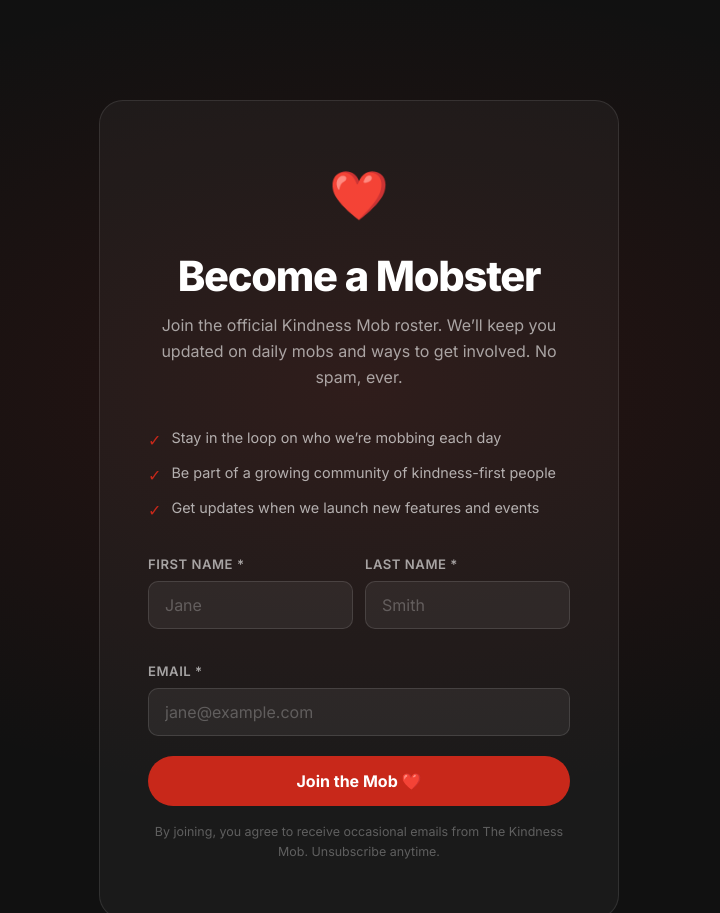
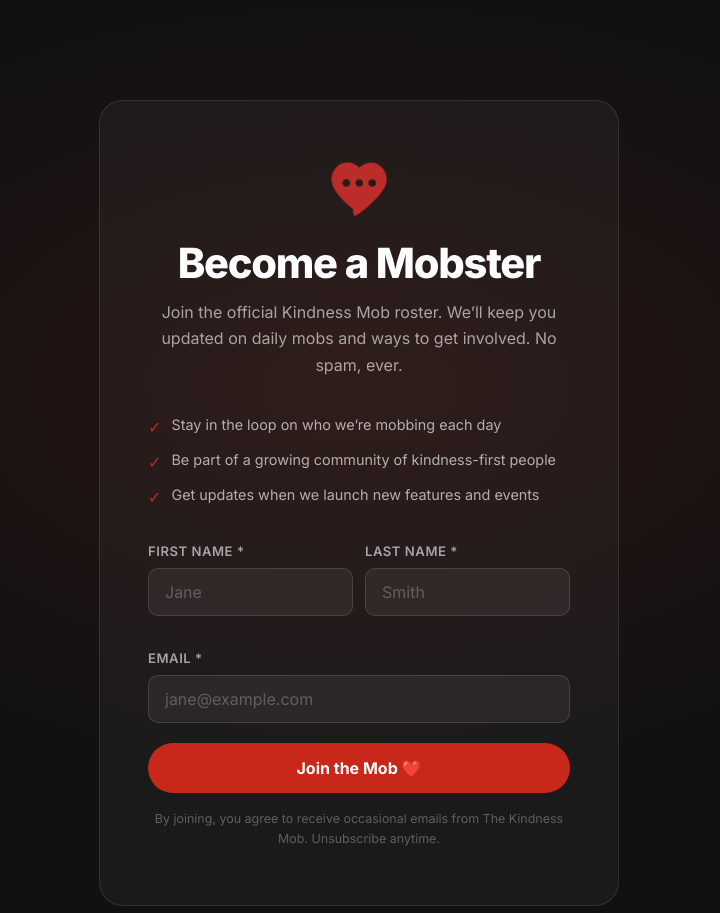
Before and after one commit to killergrowth/kindnessmob, a website: page join/index.html in a window 1280 px wide. Shown: the top 913 px of the page, without its empty margins (281-1001 px from the left). Drawn offline with Linux system fonts and the light colour scheme.

Commit message:
Replace emoji heart with icon-heart.png on /join page

```diff
--- a/join/index.html
+++ b/join/index.html
@@ -50,9 +50,11 @@
       text-align: center;
     }
     .join-icon {
-      font-size: 3rem;
-      margin-bottom: 20px;
       display: block;
+      margin: 0 auto 20px;
+      width: 64px;
+      height: 64px;
+      object-fit: contain;
     }
     .join-card h1 {
       font-size: clamp(1.8rem, 4vw, 2.6rem);
@@ -180,14 +182,14 @@
     <div class="join-card">
 
       <div id="join-success" class="join-success">
-        <span class="big-heart">❤️</span>
+        <img src="/assets/images/icon-heart.png" alt="" style="width:72px;height:72px;object-fit:contain;margin:0 auto 16px;display:block;">
         <h2>Welcome to the Mob!</h2>
         <p>You&#8217;re officially a Mobster. We&#8217;ll keep you in the loop on daily mobs, news, and ways to get involved.</p>
         <a href="/about/" class="btn btn-primary" style="display:inline-block;">Read Our Story</a>
       </div>
 
       <div id="join-form-wrap">
-        <span class="join-icon">❤️</span>
+        <img src="/assets/images/icon-heart.png" alt="" class="join-icon" style="width:64px;height:64px;object-fit:contain;margin:0 auto 20px;">
         <h1>Become a Mobster</h1>
         <p class="subtitle">Join the official Kindness Mob roster. We&#8217;ll keep you updated on daily mobs and ways to get involved. No spam, ever.</p>
 
```
